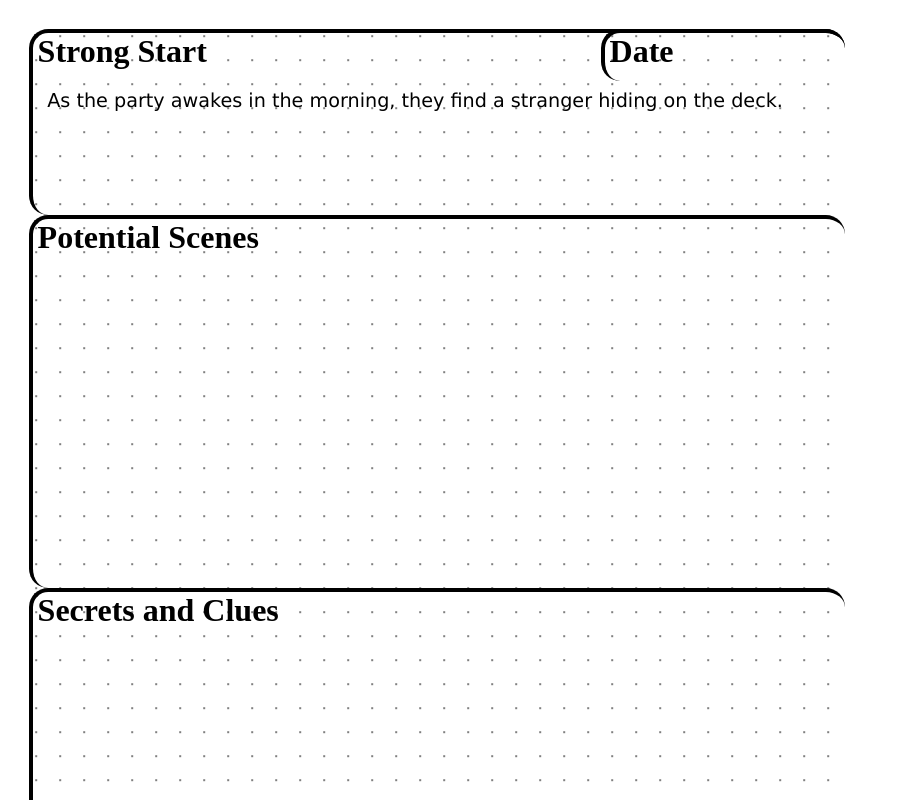
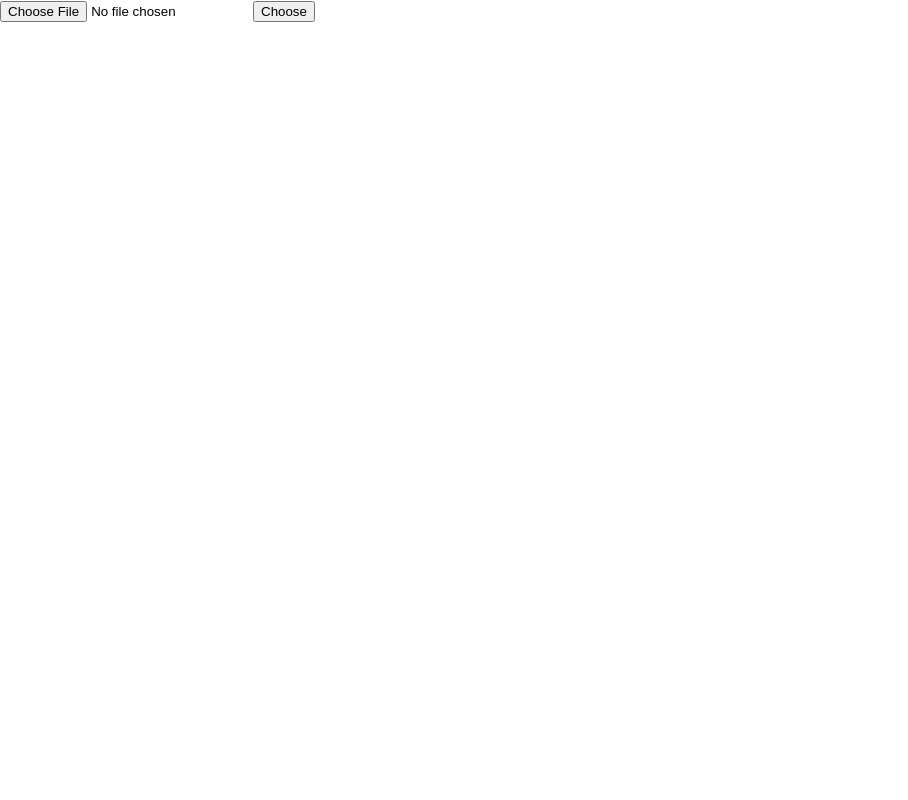
Before and after one commit to mathewcorthell/session-planning, a React (Create React App) app: page / in a window 1280 px wide. Shown: the top 800 px of the page, without its empty margins (0-908 px from the left). Built offline with nearby package versions, Linux system fonts and the light colour scheme.

Commit message:
Added filepicker

```diff
--- a/src/App.js
+++ b/src/App.js
@@ -1,5 +1,6 @@
 import logo from './logo.svg';
 import './App.css';
+import {useState} from "react";
 
 function Page ({side = "left", children}) {
   const styles = {
@@ -151,9 +152,30 @@ function NotesAndTreasure({flexWeight}) {
     </InsetRow>;
 }
 
-function App() {
-  return (
-    <div className="App">
+function FilePickerForm({setShowNotes, setSessionNotes}) {
+
+  const handleSubmit = (event) => {
+    var file = event.target.files[0];
+    var reader = new FileReader();
+    reader.onload = function(event) {
+      const fileContents = event.target.result;
+      console.log(fileContents);
+      setShowNotes(true);
+      setSessionNotes(fileContents);
+    }
+    reader.readAsText(file);
+  }
+
+  return <div id="filepicker">
+    <form>
+      <input type="file" onChange={handleSubmit}></input>
+      <input type="button" value="Choose" />
+    </form>
+  </div>;
+}
+
+function Pages({sessionNotes}) {
+  return <div id="pages">
       <Page id="strongstart" side="left">
         <StrongStartAndDate flexWeight="1.5" />
         <PotentialScenes flexWeight="3" />
@@ -164,6 +186,23 @@ function App() {
         <NpcsAndMonsters flexWeight= "3.5" />
         <NotesAndTreasure flexWeight="5" />
       </Page>
+    </div>;
+}
+
+function App() {
+  const [sessionNotes, setSessionNotes] = useState("");
+  const [showNotes, setShowNotes] = useState(false);
+
+  return (
+    <div className="App">
+      {!showNotes ? (
+        <FilePickerForm
+          setShowNotes = {(val) => setShowNotes(val)}
+          setSessionNotes = {(val) => setSessionNotes(val)}
+          />
+      ) : (
+        <Pages sessionNotes={sessionNotes}/>
+      )}
     </div>
   );
 }
```
Lines whose indentation alone changed are shown as unchanged.
